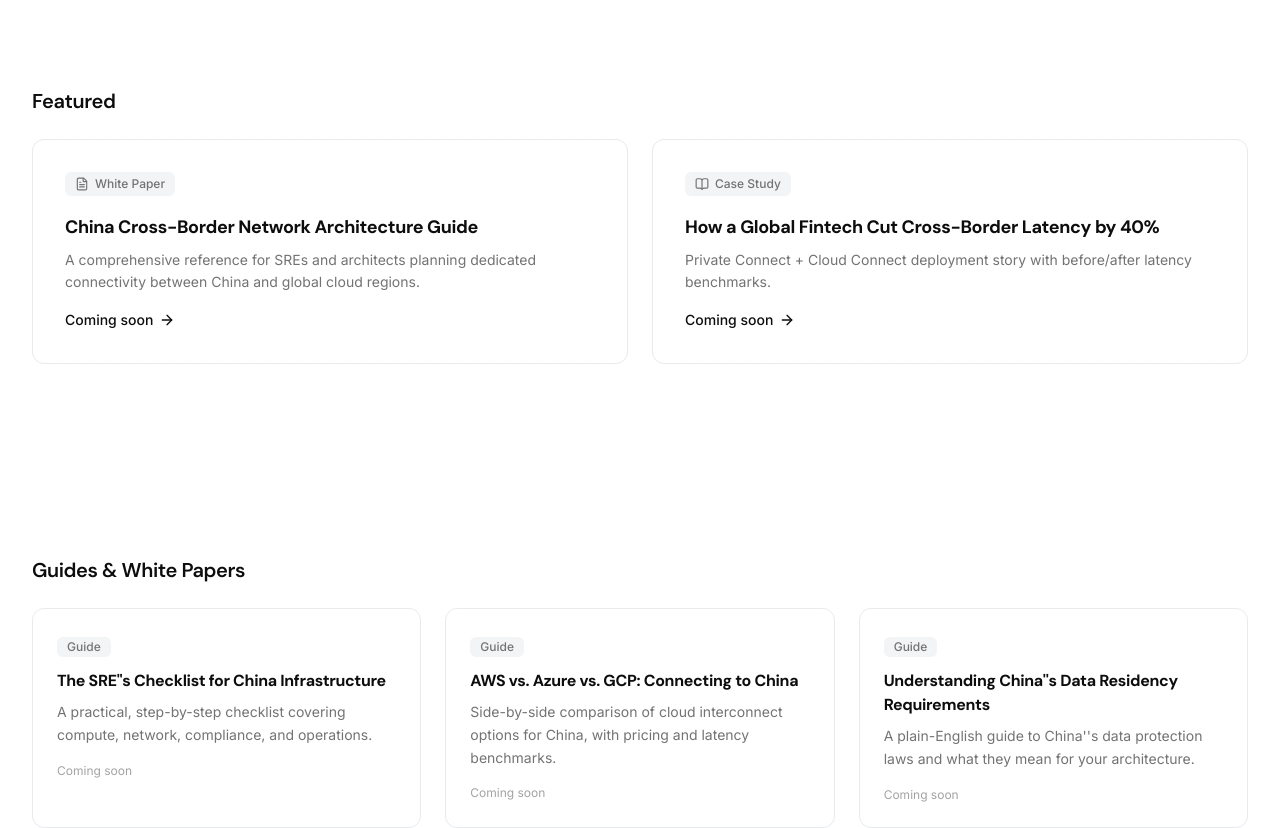
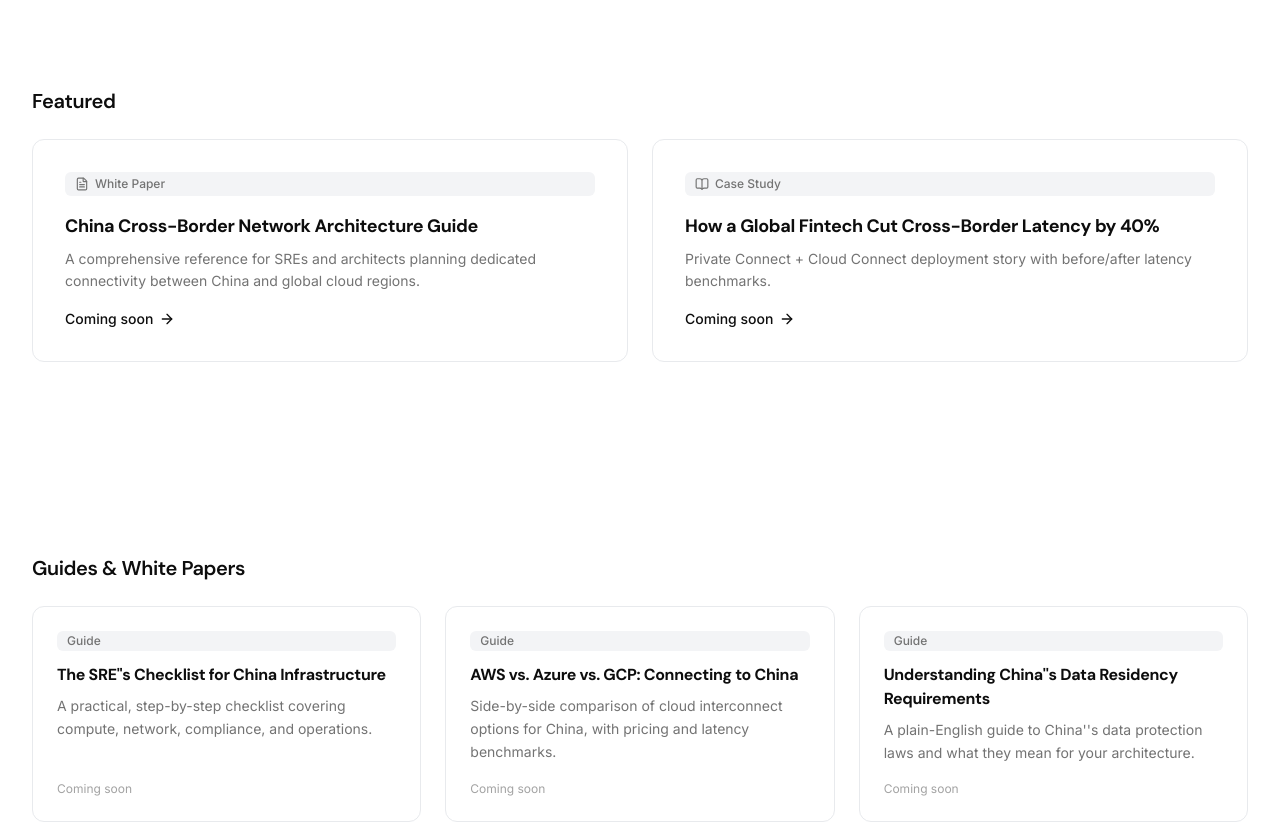
Before and after one commit to emoqbao/cninfrahub, a Next.js app: page /resources in a window 1280 px wide. Shown: the part 380-1208 px from the top of the page. Built offline with nearby package versions, Linux system fonts and the light colour scheme.

Commit message:
fix: all card action links (Explore/Learn more/Coming soon) pinned to bottom via flex

```diff
--- a/src/app/products/[slug]/page.tsx
+++ b/src/app/products/[slug]/page.tsx
@@ -48,13 +48,13 @@ function RelatedProducts({ current }: { current: Product }) {
             <Link
               key={p.id}
               href={`/products/${p.id}`}
-              className="group rounded-xl border border-[#e8eaed] bg-white p-6 transition-shadow hover:shadow-md"
+              className="group flex flex-col rounded-xl border border-[#e8eaed] bg-white p-6 transition-shadow hover:shadow-md"
             >
               <h3 className="text-lg font-semibold text-[#0d0d0d]">{p.name}</h3>
               <p className="mt-2 text-sm text-[#737373] leading-relaxed line-clamp-2">
                 {p.tagline}
               </p>
-              <span className="mt-3 inline-flex items-center gap-1.5 text-sm font-medium text-[#0d0d0d] group-hover:underline">
+              <span className="mt-auto pt-4 inline-flex items-center gap-1.5 text-sm font-medium text-[#0d0d0d] group-hover:underline">
                 Learn more
                 <ArrowRight className="h-3.5 w-3.5" />
               </span>
--- a/src/app/resources/page.tsx
+++ b/src/app/resources/page.tsx
@@ -84,14 +84,14 @@ export default function ResourcesPage() {
           <h2 className="text-xl font-semibold text-[#0d0d0d]">Featured</h2>
           <div className="mt-6 grid gap-6 md:grid-cols-2">
             {featured.map((f) => (
-              <div key={f.title} className="rounded-xl border border-[#e8eaed] p-8">
+              <div key={f.title} className="flex flex-col rounded-xl border border-[#e8eaed] p-8">
                 <span className="inline-flex items-center gap-1.5 rounded-md bg-[#f3f4f6] px-2.5 py-1 text-xs font-medium text-[#737373]">
                   <f.icon className="h-3.5 w-3.5" />
                   {f.type}
                 </span>
                 <h3 className="mt-4 text-lg font-bold text-[#0d0d0d]">{f.title}</h3>
                 <p className="mt-2 text-sm leading-relaxed text-[#737373]">{f.excerpt}</p>
-                <span className="mt-4 inline-flex items-center gap-1.5 text-sm font-medium text-[#0d0d0d]">
+                <span className="mt-auto pt-4 inline-flex items-center gap-1.5 text-sm font-medium text-[#0d0d0d]">
                   Coming soon
                   <ArrowRight className="h-4 w-4" />
                 </span>
@@ -107,13 +107,13 @@ export default function ResourcesPage() {
           <h2 className="text-xl font-semibold text-[#0d0d0d]">Guides & White Papers</h2>
           <div className="mt-6 grid gap-6 sm:grid-cols-2 lg:grid-cols-3">
             {guides.map((g) => (
-              <div key={g.title} className="rounded-xl border border-[#e8eaed] bg-white p-6">
+              <div key={g.title} className="flex flex-col rounded-xl border border-[#e8eaed] bg-white p-6">
                 <span className="inline-block rounded-md bg-[#f3f4f6] px-2.5 py-0.5 text-xs font-medium text-[#737373]">
                   {g.type}
                 </span>
                 <h3 className="mt-3 text-base font-bold text-[#0d0d0d]">{g.title}</h3>
                 <p className="mt-2 text-sm leading-relaxed text-[#737373]">{g.excerpt}</p>
-                <p className="mt-4 text-xs text-[#a3a3a3]">{g.date}</p>
+                <p className="mt-auto pt-4 text-xs text-[#a3a3a3]">{g.date}</p>
               </div>
             ))}
           </div>
```
